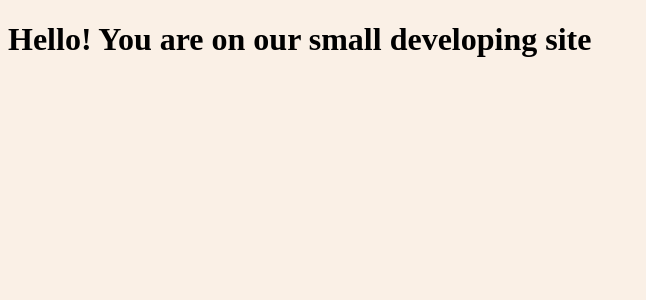
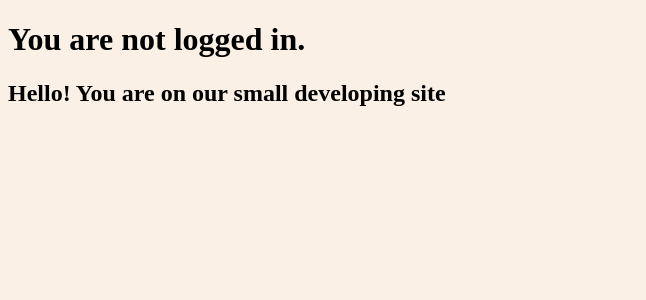
Before and after one commit to NaumYegor/software_backend, a Django app: page / in a window 1280 px wide. Shown: the part 48-348 px from the top of the page, without its empty margins (0-646 px from the left). Run offline with Django 3.2, Linux system fonts and the light colour scheme.

Commit message:
Username is shown

```diff
--- a/main/views.py
+++ b/main/views.py
@@ -8,5 +8,6 @@ def home(request):
         args['username'] = request.user.username
     else:
         args['username'] = ''
+    print(args)
 
     return render(request, 'main/home.html', args)
--- a/templates/main/home.html
+++ b/templates/main/home.html
@@ -10,7 +10,12 @@
   </head>
   <body>
     {% include 'includes/navbar.html' with username=username %}
-
-    <h1>Hello! You are on our small developing site</h1>
+    <h1>
+    {% if username != "" %}
+        {{username}}, you are logged in!
+    {% else %}
+        You are not logged in.
+    {% endif %}</h1>
+    <h2>Hello! You are on our small developing site</h2>
   </body>
 </html>
```
